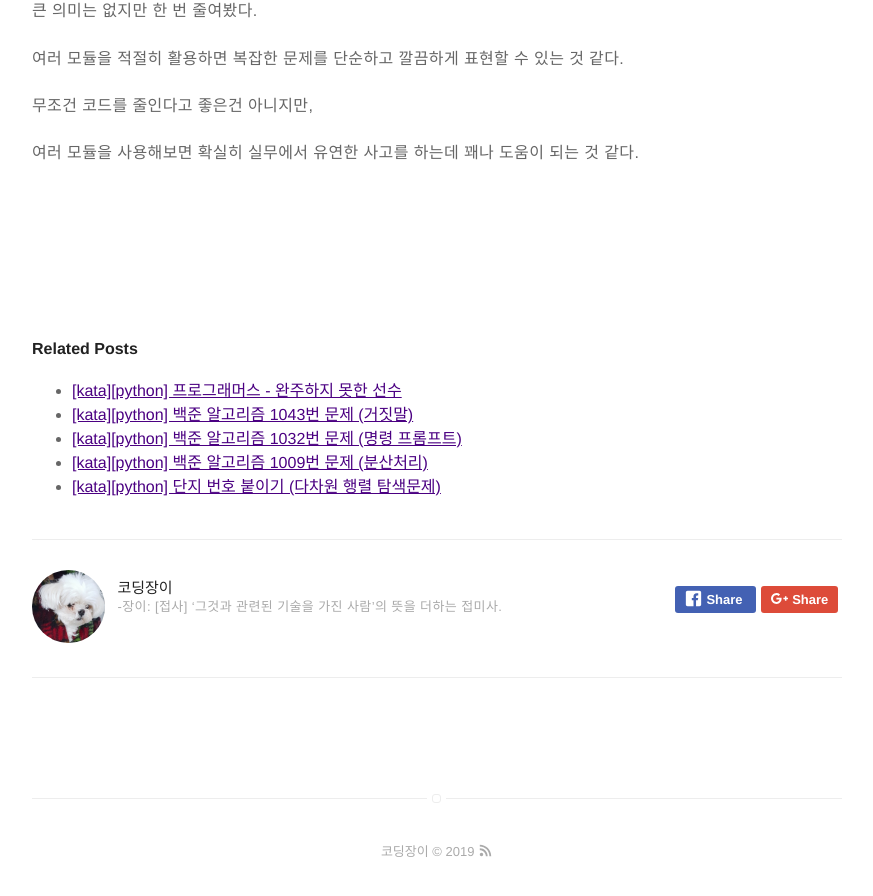
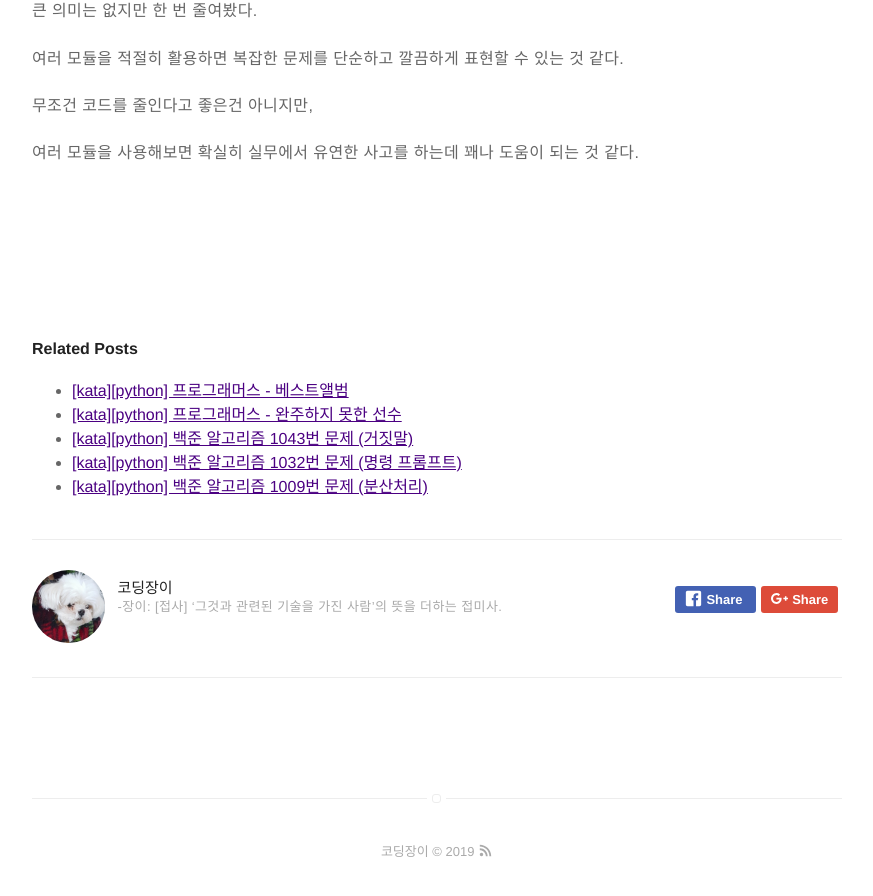
Before and after one commit to itholic/itholic.github.io, a Jekyll site: the page built from _posts/kata/2019-02-01-kata-camouflage.md, in a window 1280 px wide and 900 px high, scrolled down 3602 px. Shown: the top 896 px of the window, without its empty margins (203-1076 px from the left). Built offline with Jekyll 4.4.1, drawn with Linux system fonts in a browser that asks for light colours; comment, search, counter and statistics services are not loaded; some of the changed lines change nothing that is shown.

Commit message:
[kata] best album

````diff
--- a/_posts/kata/2019-02-01-kata-camouflage.md
+++ b/_posts/kata/2019-02-01-kata-camouflage.md
@@ -12,7 +12,7 @@
 
 # 위장
 
-출처: <a href="https://programmers.co.kr/learn/courses/30/lessons/42578" target="_blank">프로그래머스 - </a>
+출처: <a href="https://programmers.co.kr/learn/courses/30/lessons/42578" target="_blank">프로그래머스 - 위장 </a>
 
 ## 문제
 
--- /dev/null
+++ b/_posts/kata/2019-02-03-kata-best-album.md
@@ -0,0 +1,167 @@
+---
+title: "[kata][python] 프로그래머스 - 베스트앨범"
+layout: post
+tag:
+- kata
+category: kata
+author: itholic
+sitemap:
+  changefreq: daily
+  priority: 1.0
+---
+
+# 위장
+
+출처: <a href="https://programmers.co.kr/learn/courses/30/lessons/42579" target="_blank">프로그래머스 - 베스트앨범 </a>
+
+## 문제
+
+스트리밍 사이트에서 장르 별로 가장 많이 재생된 노래를 두 개씩 모아 베스트 앨범을 출시하려 합니다.
+
+노래는 고유 번호로 구분하며, 노래를 수록하는 기준은 다음과 같습니다.
+
+1. 속한 노래가 많이 재생된 장르를 먼저 수록합니다.
+2. 장르 내에서 많이 재생된 노래를 먼저 수록합니다.
+3. 장르 내에서 재생 횟수가 같은 노래 중에서는 고유 번호가 낮은 노래를 먼저 수록합니다.
+
+노래의 장르를 나타내는 문자열 배열 genres와
+
+노래별 재생 횟수를 나타내는 정수 배열 plays가 주어질 때,
+
+베스트 앨범에 들어갈 노래의 고유 번호를 순서대로 return 하도록 solution 함수를 완성하세요.
+
+
+### 제한사항
+
+genres[i]는 고유번호가 i인 노래의 장르입니다.
+
+plays[i]는 고유번호가 i인 노래가 재생된 횟수입니다.
+
+genres와 plays의 길이는 같으며, 이는 1 이상 10,000 이하입니다.
+
+장르 종류는 100개 미만입니다.
+
+장르에 속한 곡이 하나라면, 하나의 곡만 선택합니다.
+
+모든 장르는 재생된 횟수가 다릅니다.
+
+### 입출력 예
+
+```
+genres: ["classic", "pop", "classic", "classic", "pop"]
+plays: [500, 600, 150, 800, 2500]
+return: [4, 1, 3, 0]
+```
+
+### 입출력 예 설명
+
+classic 장르는 1,450회 재생되었으며, classic 노래는 다음과 같습니다.
+
+```
+고유 번호 3: 800회 재생
+고유 번호 0: 500회 재생
+고유 번호 2: 150회 재생
+```
+
+pop 장르는 3,100회 재생되었으며, pop 노래는 다음과 같습니다.
+
+```
+고유 번호 4: 2,500회 재생
+고유 번호 1: 600회 재생
+```
+
+따라서 pop 장르의 [4, 1]번 노래를 먼저, classic 장르의 [3, 0]번 노래를 그다음에 수록합니다.
+
+## 내 풀이
+
+```python
+  1 from collections import defaultdict
+  2 from operator import itemgetter
+  3
+  4 def solution(genres, plays):
+  5     genre_play_dict = defaultdict(lambda: 0)
+  6     for genre, play in zip(genres, plays):
+  7         genre_play_dict[genre] += play
+  8
+  9     genre_rank = [genre for genre, play in sorted(genre_play_dict.items(), key=itemgetter(1), reverse=True)]
+ 10
+ 11     final_dict = defaultdict(lambda: [])
+ 12     for i, genre_play_tuple in enumerate(zip(genres, plays)):
+ 13         final_dict[genre_play_tuple[0]].append((genre_play_tuple[1], i))
+ 14
+ 15     answer = []
+ 16     for genre in genre_rank:
+ 17         one_genre_list = sorted(final_dict[genre], key=itemgetter(0), reverse=True)
+ 18         if len(one_genre_list) > 1:
+ 19             answer.append(one_genre_list[0][1])
+ 20             answer.append(one_genre_list[1][1])
+ 21         else:
+ 22             answer.append(one_genre_list[0][1])
+ 23
+ 24     return answer
+```
+
+(5~9) 우선 플레이 횟수의 합이 가장 큰 장르를 순서대로 집어넣은 리스트(genre_rank)를 만들었다.
+
+(11~13) 다음과 같이 장르명을 key로 가지며, 값으로는 각 노래의 플레이 횟수와 고유번호를 리스트로 저장하는 딕셔너리(final_dict)를 만들었다.
+
+```{"classic": [(500, 0), (150, 2), (800, 3)], "pop": [(600, 1), (2500, 4)]```
+
+(15~22) 앞서 만든 genre_rank를 차례대로 순회하며, 플레이 횟수가 가장 많은 장르부터 해당 장르에서 가장 많이 플레이된 2개의 곡을 answer에 차례로 넣어주었다.(곡이 2개 미만이면 1개만 넣어준다)
+
+
+
+## 다른 사람 풀이
+
+```python
+  1 from collections import defaultdict
+  2
+  3 def solution(genres, plays):
+  4     play_count_by_genre = defaultdict(int)
+  5     songs_in_genre = defaultdict(list)
+  6
+  7     for song_id, genre, play in zip(counter(), genres, plays):
+  8         play_count_by_genre[genre] += play
+  9         songs_in_genre[genre].append((-play, song_id))
+ 10
+ 11     genre_in_order = sorted(play_count_by_genre.keys(), key=lambda g:play_count_by_genre[g], reverse=True)
+ 12
+ 13     answer = list()
+ 14     for genre in genre_in_order:
+ 15         print(genre)
+ 16         answer.extend([ song_id for minus_play, song_id in sorted(songs_in_genre[genre])[:2]])
+ 17     return answer
+ 18
+ 19 def counter():
+ 20     i = 0
+ 21     while True:
+ 22         yield i
+ 23         i += 1
+
+```
+
+다른 사람들의 풀이를 보면 로직은 거의 같다.
+
+(7~9) 장르를 key로 하고, 플레이 횟수와 고유번호를 튜플로 리스트에 추가한다는 부분은 대부분 비슷한 생각을 한 것 같다.
+
+이 코드에서 인상적인건 고유번호를 생성해내는 부분이었는데,
+
+counter() 라는 제너레이터를 만들어서 해결한것이 인상적이었다.
+
+7번째 라인에 보면 zip을 만들때 counter() 를 사용해 만들었는데,
+
+이렇게하면 zip에 들어간 나머지 인자의 최소길이만큼 자동으로 번호가 생성된다는 것을 알게되었다.
+
+
+
+## 분석
+
+generator외에도 class나 namedtuple을 사용해 해결한 케이스도 있었는데,
+
+class를 만들때도 클래스명이 제각각이며 스타일도 다 달랐다.
+
+제네레이터를 공부는 했지만 실제로 어떻게 적용할지 막막했는데 활용예시를보니 조금은 알 것도 같다.
+
+역시 문제를 풀때마다 내가 공부했던 파이썬은 정말 빙산의 일각의 일각이라는 생각이든다.
+
+절차형으로 쭉 기술하는 방법도 나쁘진 않지만, 여러 객체를 고루고루 사용하면서 생각의 폭을 넓혀야겠다.
````
